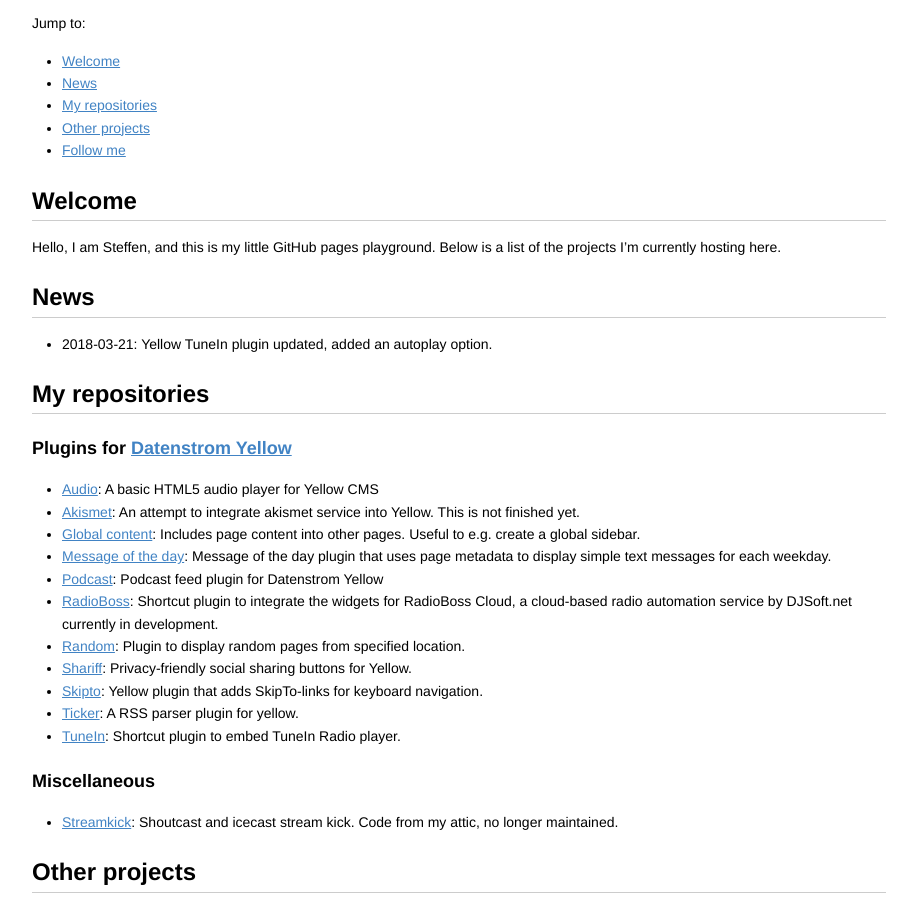
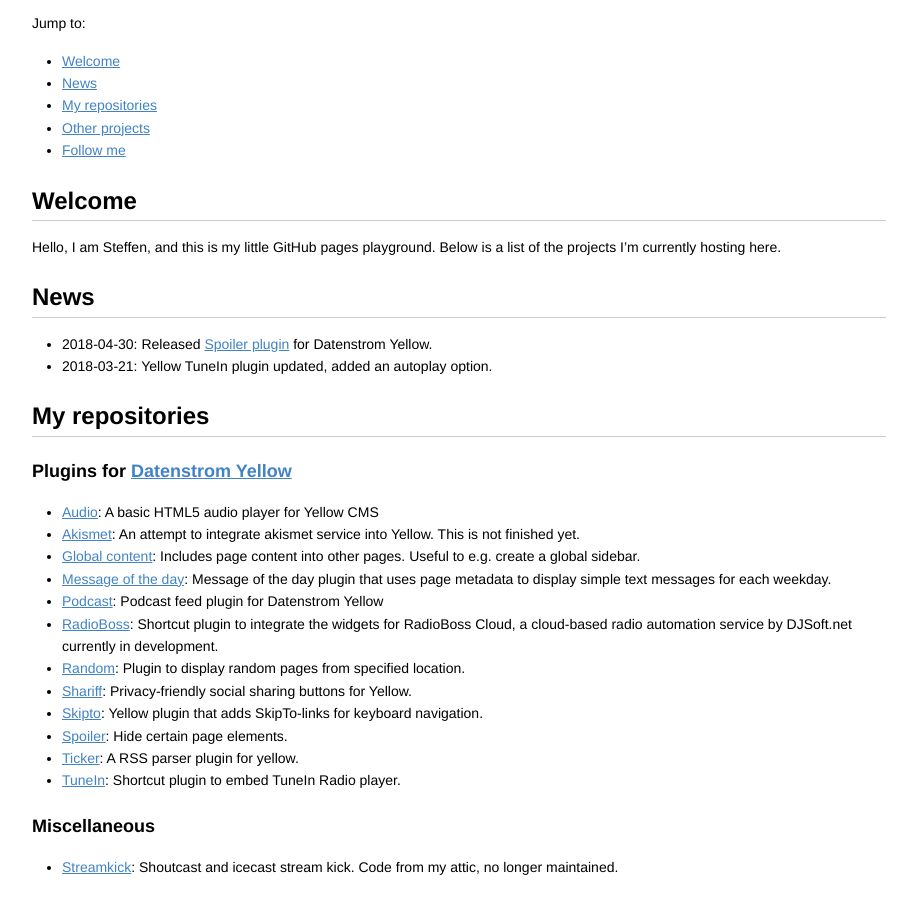
Before and after one commit to schulle4u/schulle4u.github.io, a plain HTML site: page index.html in a window 1280 px wide. Shown: the part 115-1020 px from the top of the page, without its empty margins (181-1098 px from the left). Drawn offline with Linux system fonts and the light colour scheme.

Commit message:
Added spoiler plugin

```diff
--- a/index.html
+++ b/index.html
@@ -342,6 +342,7 @@ kbd {
 <h2 id="News">News</h2>
 
 <ul>
+<li>2018-04-30: Released <a href="https://github.com/schulle4u/yellow-plugin-spoiler">Spoiler plugin</a> for Datenstrom Yellow.</li>
 <li>2018-03-21: Yellow TuneIn plugin updated, added an autoplay option.</li>
 </ul>
 
@@ -369,6 +370,8 @@ Plugin to display random pages from specified location.</li>
 Privacy-friendly social sharing buttons for Yellow.</li>
 <li><a href="https://github.com/schulle4u/yellow-plugin-skipto">Skipto</a>:
 Yellow plugin that adds SkipTo-links for keyboard navigation.</li>
+<li><a href="https://github.com/schulle4u/yellow-plugin-spoiler">Spoiler</a>:
+Hide certain page elements.</li>
 <li><a href="https://github.com/schulle4u/yellow-plugin-ticker">Ticker</a>:
 A RSS parser plugin for yellow.</li>
 <li><a href="https://github.com/schulle4u/yellow-plugin-tunein">TuneIn</a>:
```
Also changed, not shown: 1 other file.
